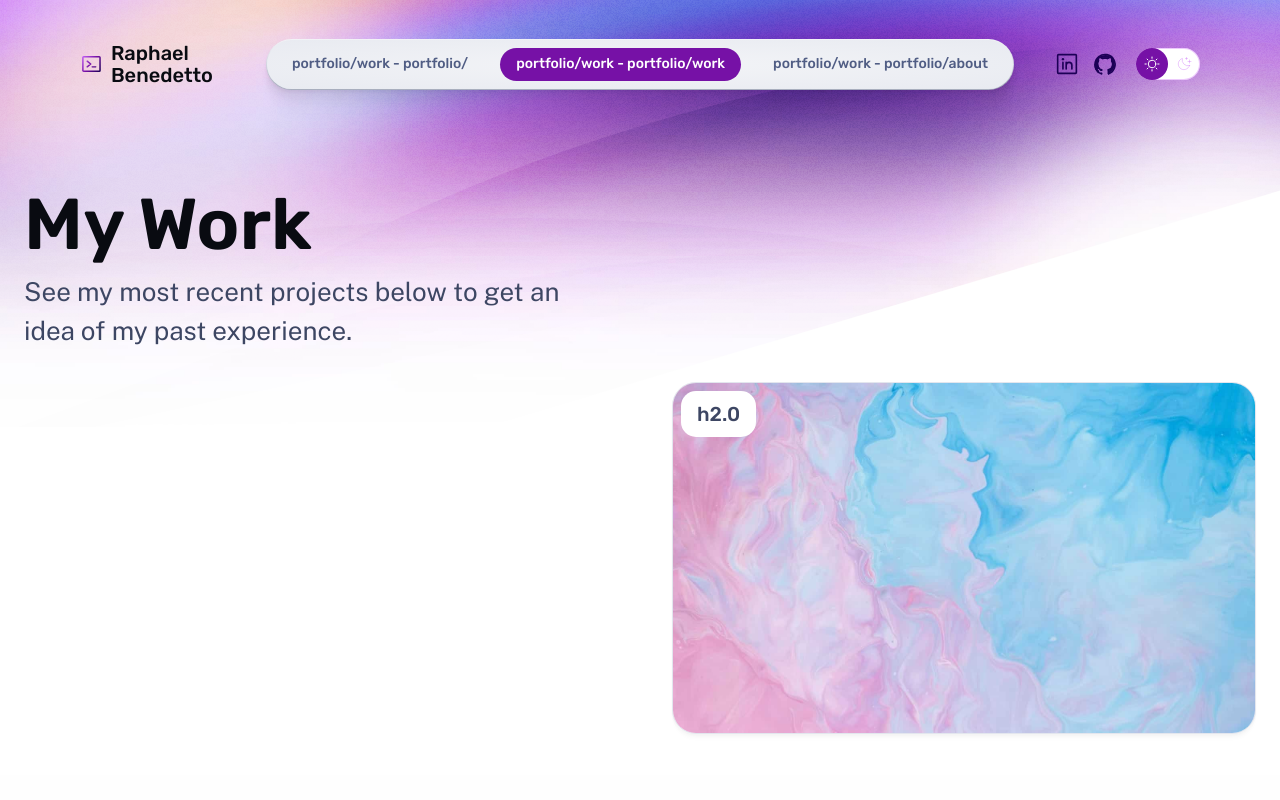
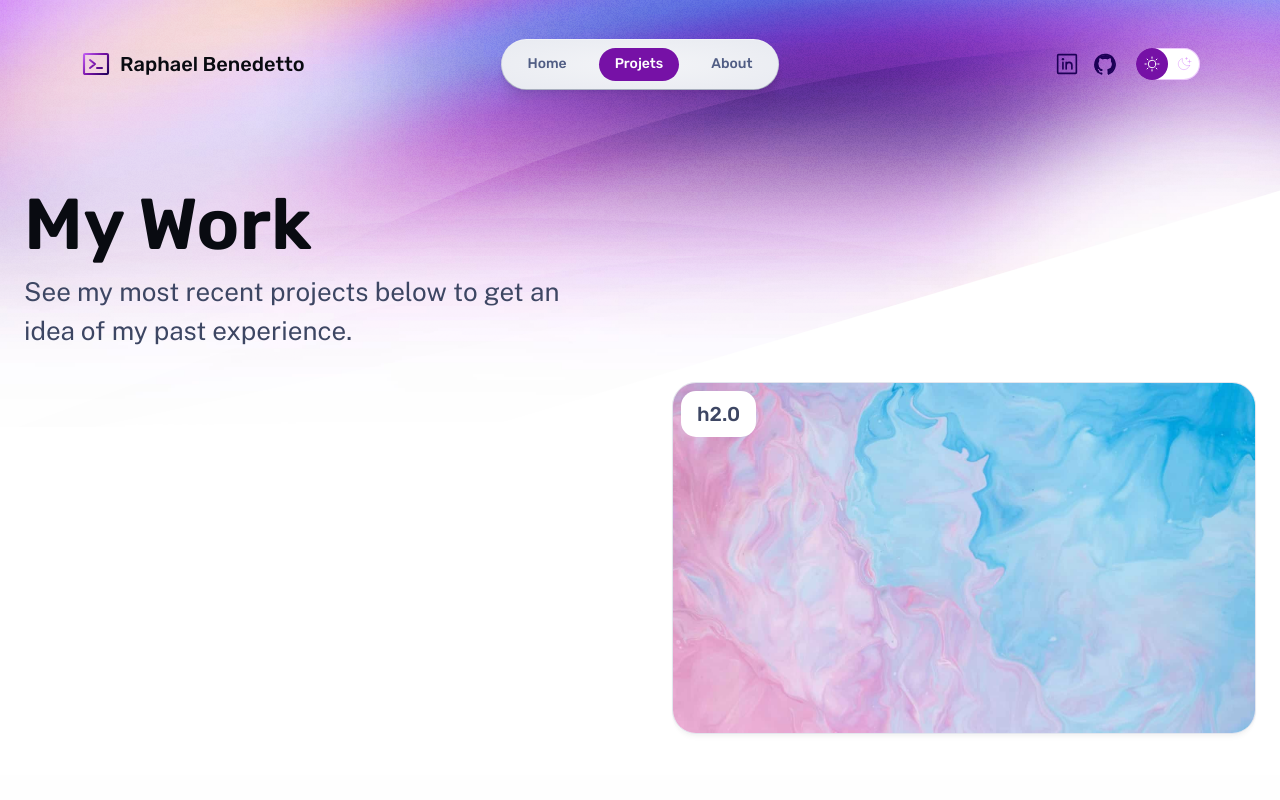
Before and after one commit to RaphBen69/portfolio, an Astro site: page /portfolio/work in a window 1280 px wide. Shown: the top 800 px of the page. Built offline with nearby package versions, Linux system fonts and the light colour scheme; Astro itself is replaced by a stand-in of ours.

```diff
--- a/src/components/Nav.astro
+++ b/src/components/Nav.astro
@@ -43,12 +43,12 @@
 				textLinks.map(({ label, href }) => (
 					<li>
 						<a
-							aria-current={Astro.url.pathname.replace("/", "") === href.replace("/", "")}
+							aria-current={Astro.url.pathname.replaceAll("/", "") === href.replaceAll("/", "")}
 							class:list={[
 								'link',
 								{
 									active:
-										Astro.url.pathname.replace("/", "") === href.replace("/", ""),
+										Astro.url.pathname.replaceAll("/", "") === href.replaceAll("/", ""),
 								},
 							]}
 							href={href}
@@ -80,17 +80,17 @@
 				textLinks.map(({ label, href }) => (
 					<li>
 						<a
-							aria-current={Astro.url.pathname.replace("/", "") === href.replace("/", "")}
+							aria-current={Astro.url.pathname.replaceAll("/", "") === href.replaceAll("/", "")}
 							class:list={[
 								'link',
 								{
 									active:
-										Astro.url.pathname.replace("/", "") === href.replace("/", ""),
+										Astro.url.pathname.replaceAll("/", "") === href.replaceAll("/", ""),
 								},
 							]}
 							href={href}
 						>
-							{Astro.url.pathname.replace("/", "") + " - " + href.replace("/", "")}
+							{label}
 						</a>
 					</li>
 				))
```
